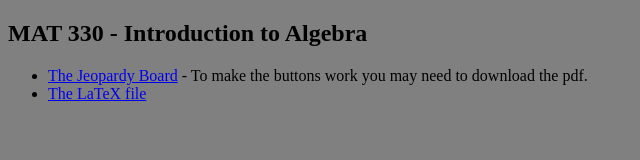
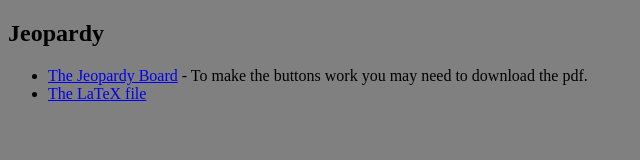
Before and after one commit to kroffo/Jeopardy, a plain HTML site: page index.html in a window 1280 px wide. Shown: the whole page, without its empty margins (0-640 px from the left). Drawn offline with Linux system fonts and the light colour scheme.

Commit message:
Update index.html

```diff
--- a/index.html
+++ b/index.html
@@ -5,7 +5,7 @@
     </head>
 
     <body style="background-color:gray">
-      <h2> MAT 330 - Introduction to Algebra </h2>
+      <h2> Jeopardy </h2>
         <ul>
           <li><a href=MathJeopardy.pdf>The Jeopardy Board</a> - To make the buttons work you may need to download the pdf.</li>
           <li><a href=MathJeopardy.tex>The LaTeX file</a></li>
```
